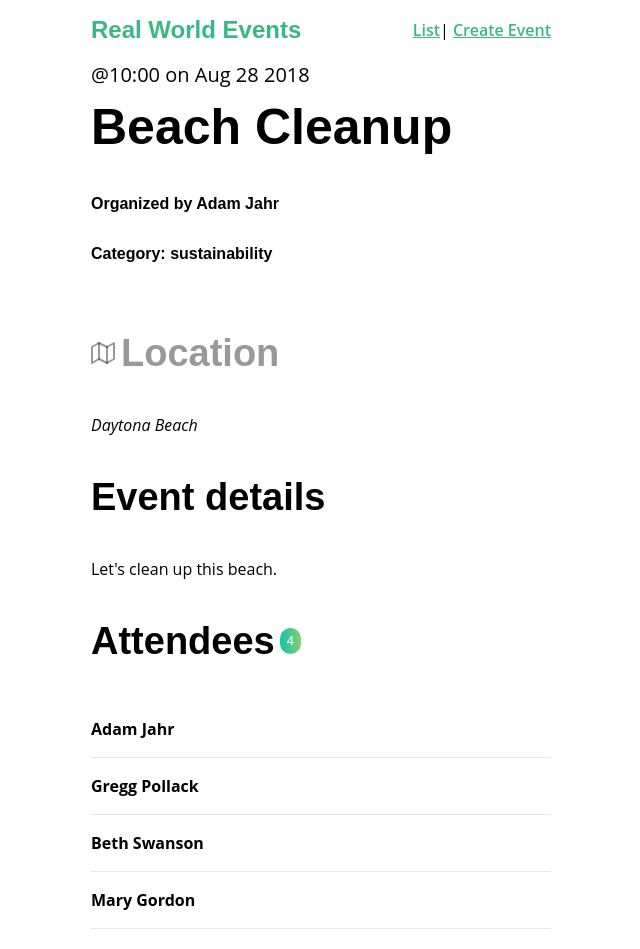
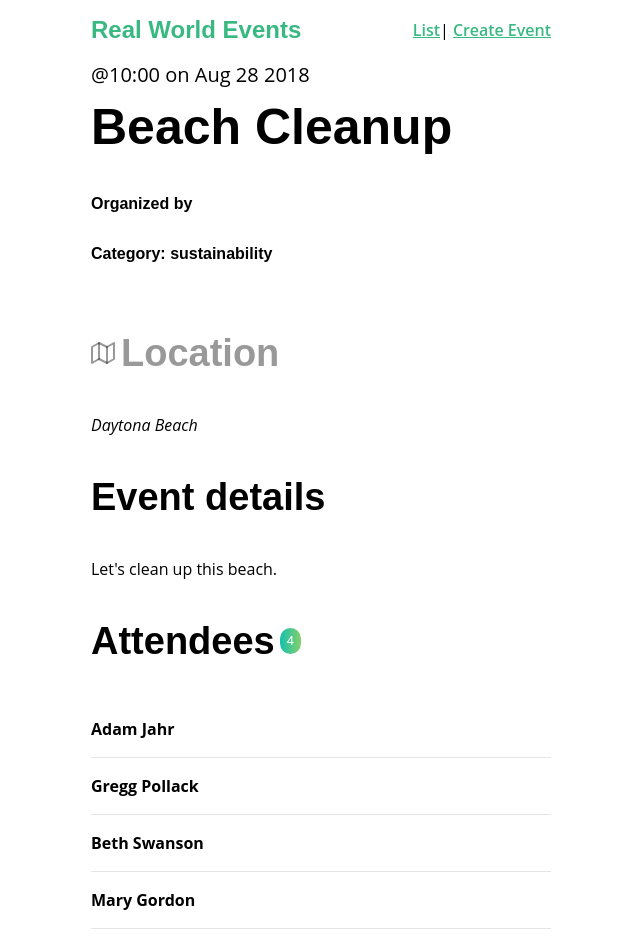
Before and after one commit to Manoj1063/real-world-vue, a Vue app: page /event/1 in a window 1280 px wide. Shown: the whole page, without its empty margins (319-959 px from the left). Built offline with nearby package versions, Linux system fonts and the light colour scheme; data requests are answered from the project's data file.

Commit message:
update event pagination

```diff
--- a/db.json
+++ b/db.json
@@ -71,6 +71,166 @@
           "name": "Mary Gordon"
         }
       ]
+    },
+    {
+      "id": 4,
+      "title": "Disco Party",
+      "date": "Aug 28 2018",
+      "time": "10:00",
+      "location": "Daytona Beach",
+      "description": "Let's clean up this beach.",
+      "organizer": "Adam Jahr",
+      "category": "sustainability",
+      "attendees": [
+        {
+          "id": "abc123",
+          "name": "Adam Jahr"
+        },
+        {
+          "id": "def456",
+          "name": "Gregg Pollack"
+        },
+        {
+          "id": "ghi789",
+          "name": "Beth Swanson"
+        },
+        {
+          "id": "jkl101",
+          "name": "Mary Gordon"
+        }
+      ]
+    },
+    {
+      "id": 5,
+      "title": "Vue Users Group",
+      "date": "Nov 12 2018",
+      "time": "12:00",
+      "location": "132 N Magnolia Street, Orlando, Florida",
+      "description": "We're going to clean up this park.",
+      "organizer": "Adam Jahr",
+      "category": "nature",
+      "attendees": [
+        {
+          "id": "ghi789",
+          "name": "Beth Swanson"
+        },
+        {
+          "id": "jkl101",
+          "name": "Mary Gordon"
+        }
+      ]
+    },
+    {
+      "id": 6,
+      "title": "Orlando Dev Meetup",
+      "date": "Dec 2 2018",
+      "time": "12:00",
+      "location": "132 N Magnolia Street, Orlando, Florida",
+      "description": "Help animals find new homes.",
+      "organizer": "Gregg Pollack",
+      "category": "animal welfare",
+      "attendees": [
+        {
+          "id": "abc123",
+          "name": "Adam Jahr"
+        },
+        {
+          "id": "ghi789",
+          "name": "Beth Swanson"
+        },
+        {
+          "id": "jkl101",
+          "name": "Mary Gordon"
+        }
+      ]
+    },
+    {
+      "id": 7,
+      "title": "Yoga Class",
+      "date": "Aug 28 2018",
+      "time": "10:00",
+      "location": "Daytona Beach",
+      "description": "Let's clean up this beach.",
+      "organizer": "Adam Jahr",
+      "category": "sustainability",
+      "attendees": [
+        {
+          "id": "abc123",
+          "name": "Adam Jahr"
+        },
+        {
+          "id": "def456",
+          "name": "Gregg Pollack"
+        },
+        {
+          "id": "ghi789",
+          "name": "Beth Swanson"
+        },
+        {
+          "id": "jkl101",
+          "name": "Mary Gordon"
+        }
+      ]
+    },
+    {
+      "id": 8,
+      "title": "Breathing Meditation",
+      "date": "Nov 12 2018",
+      "time": "12:00",
+      "location": "132 N Magnolia Street, Orlando, Florida",
+      "description": "We're going to clean up this park.",
+      "organizer": "Adam Jahr",
+      "category": "nature",
+      "attendees": [
+        {
+          "id": "ghi789",
+          "name": "Beth Swanson"
+        },
+        {
+          "id": "jkl101",
+          "name": "Mary Gordon"
+        }
+      ]
+    },
+    {
+      "id": 9,
+      "title": "Dancing Class",
+      "date": "Dec 2 2018",
+      "time": "12:00",
+      "location": "132 N Magnolia Street, Orlando, Florida",
+      "description": "Help animals find new homes.",
+      "organizer": "Gregg Pollack",
+      "category": "animal welfare",
+      "attendees": [
+        {
+          "id": "abc123",
+          "name": "Adam Jahr"
+        },
+        {
+          "id": "ghi789",
+          "name": "Beth Swanson"
+        },
+        {
+          "id": "jkl101",
+          "name": "Mary Gordon"
+        }
+      ]
+    },
+    {
+      "id": 10,
+      "category": "animal welfare",
+      "organizer": {
+        "user": {
+          "id": "abc123",
+          "name": "Adam Jahr"
+        }
+      },
+      "title": "Gregg's Event",
+      "description": "We'll do stuff",
+      "location": "Your House",
+      "date": "",
+      "time": "5:00",
+      "attendees": []
     }
   ]
 }
--- a/package.json
+++ b/package.json
@@ -13,6 +13,7 @@
     "lodash": "^4.17.15",
     "vue": "^2.6.11",
     "vue-router": "^3.1.6",
+    "vuejs-datepicker": "^1.6.2",
     "vuex": "^3.1.3"
   },
   "devDependencies": {
--- a/src/App.vue
+++ b/src/App.vue
@@ -1,7 +1,7 @@
 <template>
   <div id="app">
     <NavBar />
-    <router-view />
+    <router-view :key="$route.fullPath" />
   </div>
 </template>
 
--- a/src/components/EventCard.vue
+++ b/src/components/EventCard.vue
@@ -17,7 +17,7 @@
   props: {
     event: Object
   }
-};
+}
 </script>
 
 <style scoped>
--- a/src/services/EventService.js
+++ b/src/services/EventService.js
@@ -10,10 +10,13 @@
 })
 
 export default {
-  getEvents() {
-    return apiClient.get('/events')
+  getEvents(perPage, page) {
+    return apiClient.get('/events?_limit=' + perPage + '&_page=' + page)
   },
   getEvent(id) {
     return apiClient.get('/events/' + id)
+  },
+  postEvent(event) {
+    return apiClient.post('/events', event)
   }
 }
--- a/src/store/index.js
+++ b/src/store/index.js
@@ -1,5 +1,6 @@
 import Vue from 'vue'
 import Vuex from 'vuex'
+import EventService from '@/services/EventService.js'
 
 Vue.use(Vuex)
 
@@ -21,15 +22,40 @@
       { id: 3, title: '...', done: true },
       { id: 4, title: '...', done: false }
     ],
-    events: [
-      { id: 1, title: '...', organizer: '...' },
-      { id: 2, title: '...', organizer: '...' },
-      { id: 3, title: '...', organizer: '...' },
-      { id: 4, title: '...', organizer: '...' }
-    ]
+    events: [],
+    eventsTotal: 0
   },
-  mutations: {},
-  actions: {},
+  mutations: {
+    ADD_EVENT(state, event) {
+      state.events.push(event)
+    },
+    SET_EVENTS(state, events) {
+      state.events = events
+    },
+    TOTAL_EVENTS(state, eventsTotal) {
+      state.eventsTotal = eventsTotal
+    }
+  },
+  actions: {
+    createEvent({ commit }, event) {
+      return EventService.postEvent(event).then(() => {
+        commit('ADD_EVENT', event)
+      })
+    },
+    fetchEvents({ commit }, { perPage, page }) {
+      EventService.getEvents(perPage, page)
+        .then(response => {
+          console.log(
+            'The total events are: ' + response.headers['x-total-count']
+          )
+          commit('TOTAL_EVENTS', response.headers['x-total-count'])
+          commit('SET_EVENTS', response.data)
+        })
+        .catch(error => {
+          console.log('There is an error:' + error.response)
+        })
+    }
+  },
   modules: {},
   getters: {
     catLength: state => {
--- a/src/views/EventCreate.vue
+++ b/src/views/EventCreate.vue
@@ -1,25 +1,114 @@
 <template>
   <div>
-    <h1>Event by "{{ user.name }}"</h1>
-    <p>This event is created by the ID {{ user.id }}</p>
-    <p>There are {{ catLength }} categories</p>
-    <p>These are done todos {{ doneTodosList }}</p>
-    <p>Getting event by passing id {{ getEventByID(1) }}</p>
-    <ul>
-      <li v-for="cat in categories" :key="cat">{{ cat }}</li>
-    </ul>
+    <h1>Create an Event</h1>
+    <form @submit.prevent="createEvent">
+      <label>Select a category</label>
+      <select v-model="event.category">
+        <option v-for="cat in categories" :key="cat">{{ cat }}</option>
+      </select>
+
+      <h3>Name & describe your event</h3>
+      <div class="field">
+        <label>Title</label>
+        <input
+          v-model="event.title"
+          type="text"
+          placeholder="Add an event title"
+        />
+      </div>
+
+      <div class="field">
+        <label>Description</label>
+        <input
+          v-model="event.description"
+          type="text"
+          placeholder="Add a description"
+        />
+      </div>
+
+      <h3>Where is your event?</h3>
+      <div class="field">
+        <label>Location</label>
+        <input
+          v-model="event.location"
+          type="text"
+          placeholder="Add a location"
+        />
+      </div>
+
+      <h3>When is your event?</h3>
+
+      <div class="field">
+        <label>Date</label>
+        <datepicker v-model="event.date" placeholder="Select a date" />
+      </div>
+
+      <div class="field">
+        <label>Select a time</label>
+        <select v-model="event.time">
+          <option v-for="time in times" :key="time">{{ time }}</option>
+        </select>
+      </div>
+
+      <input type="submit" class="button -fill-gradient" value="Submit" />
+    </form>
   </div>
 </template>
 
 <script>
-import { mapState, mapGetters } from 'vuex'
-
+import Datepicker from 'vuejs-datepicker'
 export default {
-  computed: {
-    ...mapState(['user', 'categories']),
-    ...mapGetters(['catLength', 'doneTodosList', 'getEventByID'])
+  components: {
+    Datepicker
+  },
+  data() {
+    const times = []
+    for (let i = 1; i <= 24; i++) {
+      times.push(i + ':00')
+    }
+    return {
+      times,
+      categories: this.$store.state.categories,
+      event: this.createFreshEventObject()
+    }
+  },
+  methods: {
+    createEvent() {
+      this.$store
+        .dispatch('createEvent', this.event)
+        .then(() => {
+          this.$router.push({
+            name: 'event-show',
+            params: { id: this.event.id }
+          })
+          this.event = this.createFreshEventObject()
+        })
+        .catch(() => {
+          console.log('There was a problem creating your event')
+        })
+    },
+    createFreshEventObject() {
+      const user = this.$store.state.user
+      const id = Math.floor(Math.random() * 10000000)
+      return {
+        id: id,
+        user: user,
+        category: '',
+        organizer: user,
+        title: '',
+        description: '',
+        location: '',
+        date: '',
+        time: '',
+        attendees: []
+      }
+    }
   }
 }
 </script>
 
-<style></style>
+<style scoped>
+.field {
+  margin-bottom: 24px;
+}
+</style>
--- a/src/views/EventList.vue
+++ b/src/views/EventList.vue
@@ -2,30 +2,47 @@
   <div>
     <h1>Events Listing</h1>
     <EventCard v-for="event in events" :key="event.id" :event="event" />
+    <template v-if="page != 1">
+      <router-link
+        :to="{ name: 'event-list', query: { page: page - 1 } }"
+        rel="prev"
+      >
+        Prev Page</router-link
+      >
+      <template v-if="hasNextPage"> | </template>
+    </template>
+    <router-link
+      v-if="hasNextPage"
+      :to="{ name: 'event-list', query: { page: page + 1 } }"
+      rel="next"
+    >
+      Next Page</router-link
+    >
   </div>
 </template>
 
 <script>
 import EventCard from '@/components/EventCard.vue'
-import EventService from '@/services/EventService.js'
+import { mapState } from 'vuex'
 
 export default {
   components: {
     EventCard
   },
-  data() {
-    return {
-      events: []
-    }
+  created() {
+    this.$store.dispatch('fetchEvents', {
+      perPage: 3,
+      page: this.page
+    })
   },
-  created() {
-    EventService.getEvents()
-      .then(reponse => {
-        this.events = reponse.data
-      })
-      .catch(error => {
-        console.log('There is an error:' + error)
-      })
+  computed: {
+    page() {
+      return parseInt(this.$route.query.page) || 1
+    },
+    hasNextPage() {
+      return this.eventsTotal > this.page * 3
+    },
+    ...mapState(['events', 'eventsTotal'])
   }
 }
 </script>
--- a/src/views/EventShow.vue
+++ b/src/views/EventShow.vue
@@ -3,7 +3,7 @@
     <div class="event-header">
       <span class="eyebrow">@{{ event.time }} on {{ event.date }}</span>
       <h1 class="title">{{ event.title }}</h1>
-      <h5>Organized by {{ event.organizer }}</h5>
+      <h5>Organized by {{ event.organizer ? event.organizer.name : '' }}</h5>
       <h5>Category: {{ event.category }}</h5>
     </div>
 
```
Also changed, not shown: 1 other file (tests, documents, lock files or other folders). Lines whose indentation alone changed are shown as unchanged.
